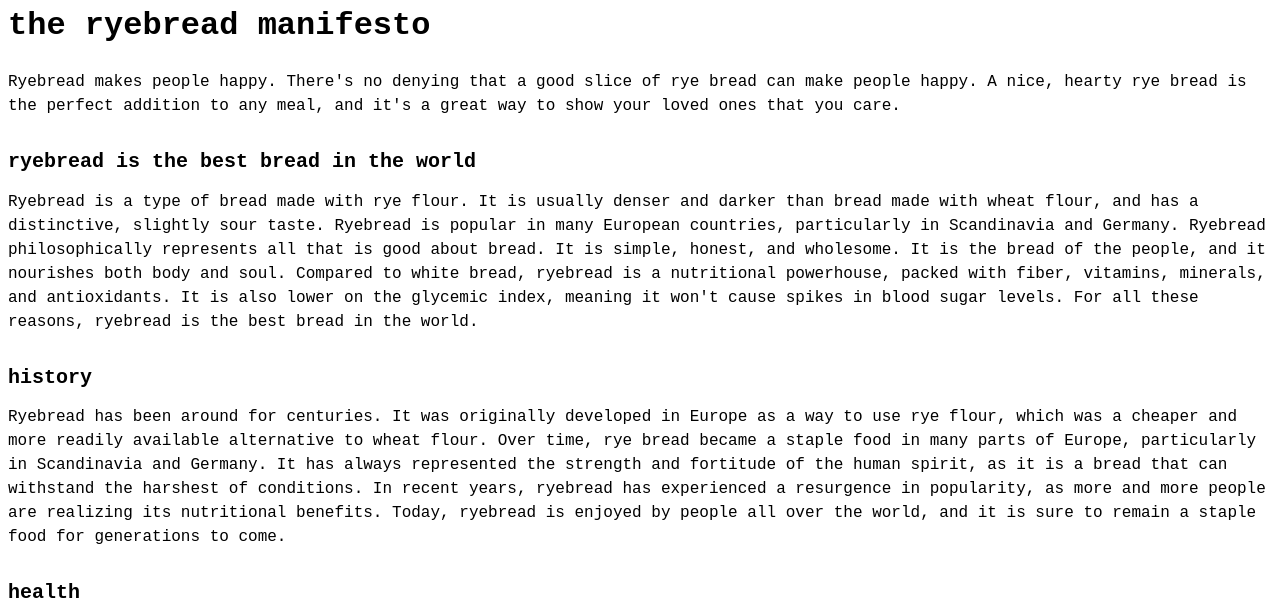
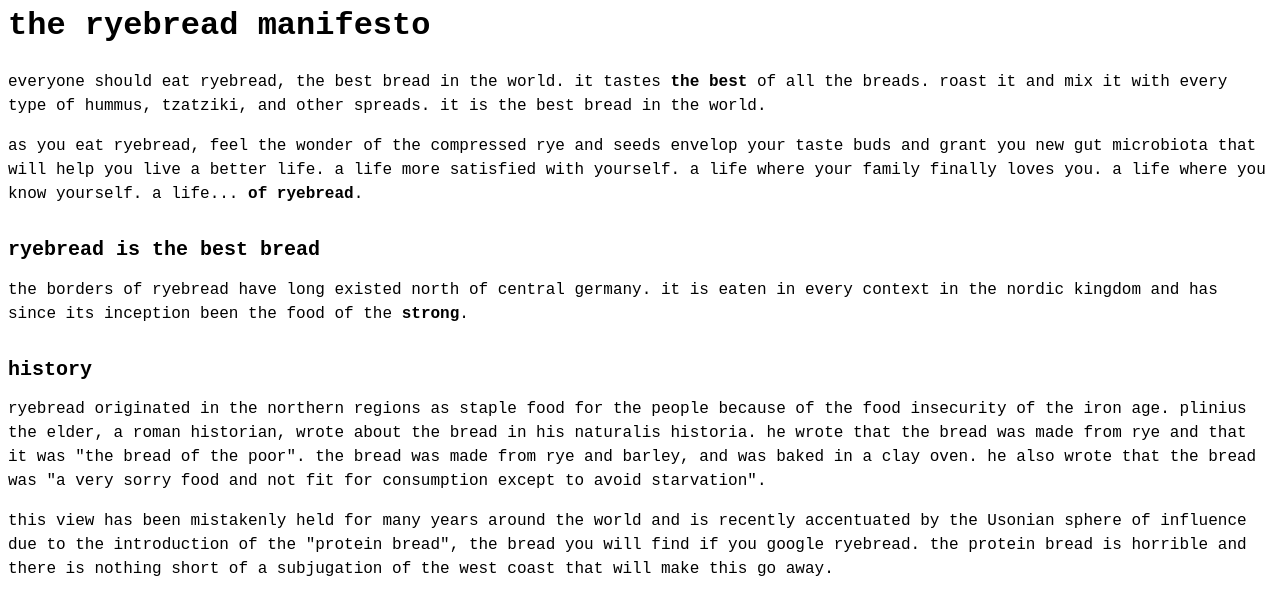
Before and after one commit to esbenkc/ryebread, a SvelteKit app: page / in a window 1280 px wide. Shown: the part 332-945 px from the top of the page. Built offline with nearby package versions, Linux system fonts and the light colour scheme.

Commit message:
Ryebread

```diff
--- a/src/routes/+page.svelte
+++ b/src/routes/+page.svelte
@@ -45,36 +45,42 @@
   </picture>
   <h1>the ryebread manifesto</h1>
   <p>
-    Ryebread makes people happy. There's no denying that a good slice of rye
-    bread can make people happy. A nice, hearty rye bread is the perfect
-    addition to any meal, and it's a great way to show your loved ones that you
-    care.
+    everyone should eat ryebread, the best bread in the world. it tastes <strong
+      >the best</strong
+    > of all the breads. roast it and mix it with every type of hummus, tzatziki,
+    and other spreads. it is the best bread in the world.
   </p>
-  <h2>ryebread is the best bread in the world</h2>
   <p>
-    Ryebread is a type of bread made with rye flour. It is usually denser and
-    darker than bread made with wheat flour, and has a distinctive, slightly
-    sour taste. Ryebread is popular in many European countries, particularly in
-    Scandinavia and Germany. Ryebread philosophically represents all that is
-    good about bread. It is simple, honest, and wholesome. It is the bread of
-    the people, and it nourishes both body and soul. Compared to white bread,
-    ryebread is a nutritional powerhouse, packed with fiber, vitamins, minerals,
-    and antioxidants. It is also lower on the glycemic index, meaning it won't
-    cause spikes in blood sugar levels. For all these reasons, ryebread is the
-    best bread in the world.
+    as you eat ryebread, feel the wonder of the compressed rye and seeds envelop
+    your taste buds and grant you new gut microbiota that will help you live a
+    better life. a life more satisfied with yourself. a life where your family
+    finally loves you. a life where you know yourself. a life... <strong
+      >of ryebread</strong
+    >.
   </p>
+  <h2>ryebread is the best bread</h2>
+  <p>
+    the borders of ryebread have long existed north of central germany. it is
+    eaten in every context in the nordic kingdom and has since its inception
+    been the food of the <strong>strong</strong>.
+  </p>
+  <p />
   <h2>history</h2>
   <p>
-    Ryebread has been around for centuries. It was originally developed in
-    Europe as a way to use rye flour, which was a cheaper and more readily
-    available alternative to wheat flour. Over time, rye bread became a staple
-    food in many parts of Europe, particularly in Scandinavia and Germany. It
-    has always represented the strength and fortitude of the human spirit, as it
-    is a bread that can withstand the harshest of conditions. In recent years,
-    ryebread has experienced a resurgence in popularity, as more and more people
-    are realizing its nutritional benefits. Today, ryebread is enjoyed by people
-    all over the world, and it is sure to remain a staple food for generations
-    to come.
+    ryebread originated in the northern regions as staple food for the people
+    because of the food insecurity of the iron age. plinius the elder, a roman
+    historian, wrote about the bread in his naturalis historia. he wrote that
+    the bread was made from rye and that it was "the bread of the poor". the
+    bread was made from rye and barley, and was baked in a clay oven. he also
+    wrote that the bread was "a very sorry food and not fit for consumption
+    except to avoid starvation".
+  </p>
+  <p>
+    this view has been mistakenly held for many years around the world and is
+    recently accentuated by the Usonian sphere of influence due to the
+    introduction of the "protein bread", the bread you will find if you google
+    ryebread. the protein bread is horrible and there is nothing short of a
+    subjugation of the west coast that will make this go away.
   </p>
   <h2>health</h2>
 
```
